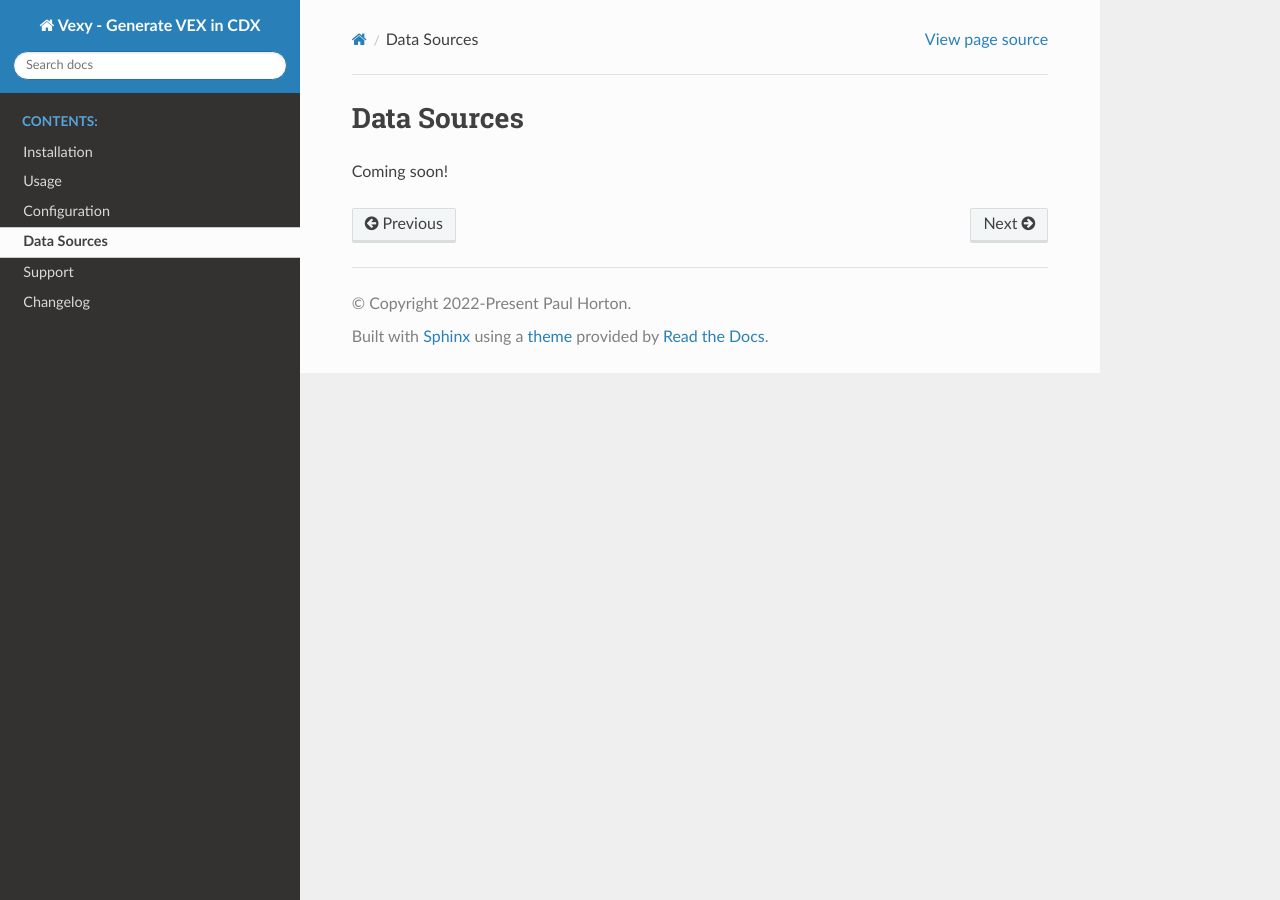
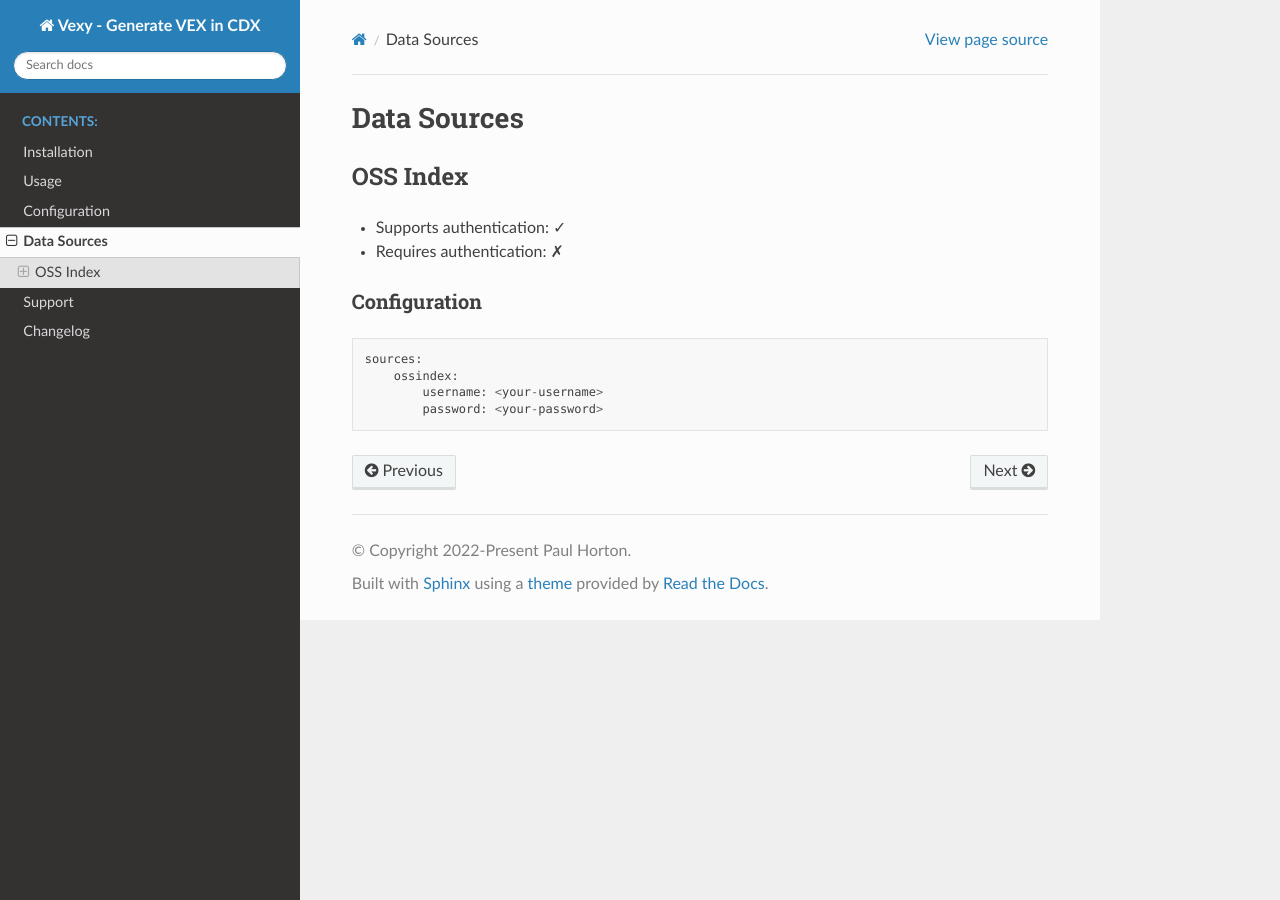
Before and after one commit to madpah/vexy, a Sphinx documentation site: the page built from docs/data-sources.rst, in a window 1280 px wide. Built offline with Sphinx 7.4.7 and the Read the Docs theme 2.0.0, drawn with Linux system fonts in a browser that asks for light colours.

Commit message:
feat: first alpha release supporting OSS Index as the sole data source
doc: added configuration for OSS Index data source
Signed-off-by: Paul Horton <paul.horton@owasp.org>

```diff
--- a/docs/data-sources.rst
+++ b/docs/data-sources.rst
@@ -20,4 +20,18 @@
 Data Sources
 ============
 
-Coming soon!
+OSS Index
+------------
+
+- Supports authentication: ✓
+- Requires authentication: ✗
+
+Configuration
+~~~~~~~~~~~~~
+
+.. code-block::
+
+    sources:
+        ossindex:
+            username: <your-username>
+            password: <your-password>
```
